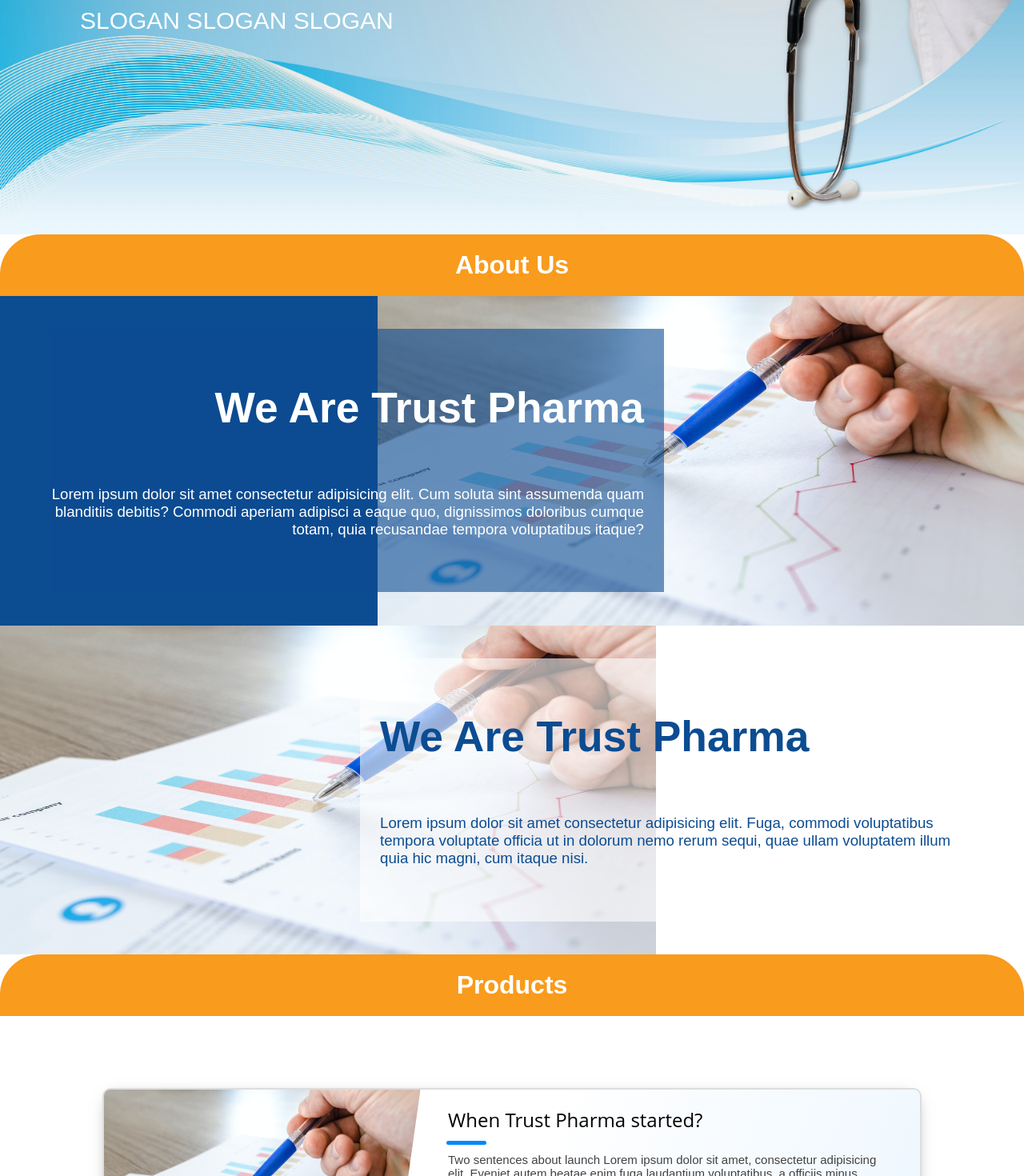
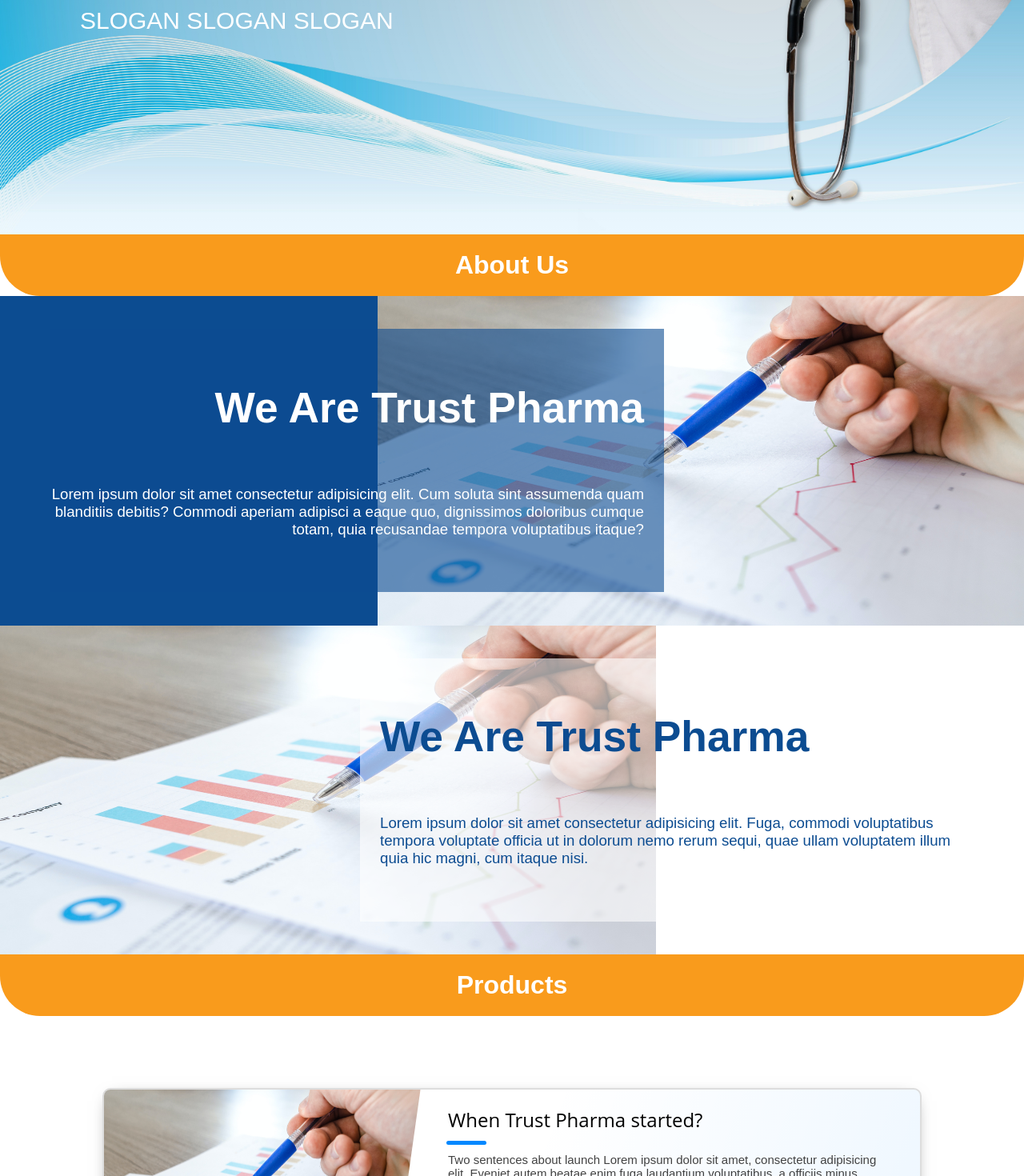
Before and after one commit to john-0-andrew/yrust-pharma-final, a React (Vite) app: page / in a window 1280 px wide. Shown: the part 507-1977 px from the top of the page at 80% size. Built offline with nearby package versions, Linux system fonts and the light colour scheme.

Commit message:
modified:   src/Components/AboutUs/AboutUs.css 	modified:   src/Components/Products/Products.css

```diff
--- a/src/Components/AboutUs/AboutUs.css
+++ b/src/Components/AboutUs/AboutUs.css
@@ -22,8 +22,8 @@
     align-items: center;
     background-color: #F99B1C;
     color: white;
-    border-top-left-radius: 50px;
-    border-top-right-radius: 50px;
+    border-bottom-left-radius: 50px;
+    border-bottom-right-radius: 50px;
 }
 
 a {
--- a/src/Components/Products/Products.css
+++ b/src/Components/Products/Products.css
@@ -220,7 +220,7 @@
     align-items: center;
     background-color: #F99B1C;
     color: white;
-    border-top-left-radius: 50px;
-    border-top-right-radius: 50px;
+    border-bottom-left-radius: 50px;
+    border-bottom-right-radius: 50px;
 	/* border-radius: 50px; */
 }
```
